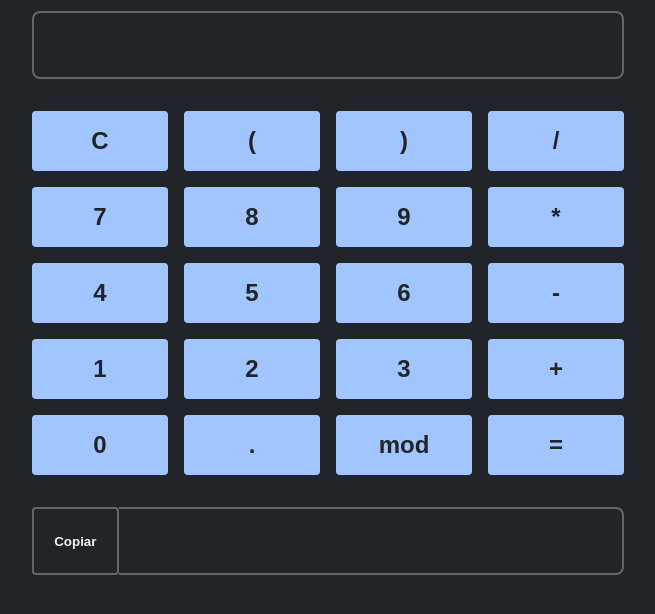
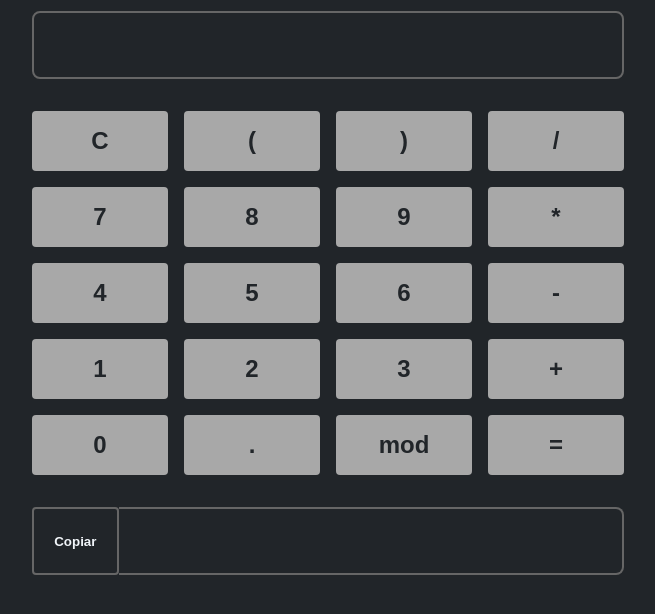
Before and after one commit to evbarretoo/Calc.js-HTML-CSS-JS, a plain HTML site: page index.html in a window 1280 px wide. Shown: the part 90-704 px from the top of the page, without its empty margins (312-967 px from the left). Drawn offline with Linux system fonts and the light colour scheme.

Commit message:
Update src/css/style.css

```diff
--- a/src/css/style.css
+++ b/src/css/style.css
@@ -8,7 +8,7 @@
     --bg-color: #212529;
     --border-color: #666;
     --font-color: #f1f5f9;
-    --primary-color: #a1c5ff;
+    --primary-color: #a8a8a8;
     --error-color: #ff0043;
 }
 
```
